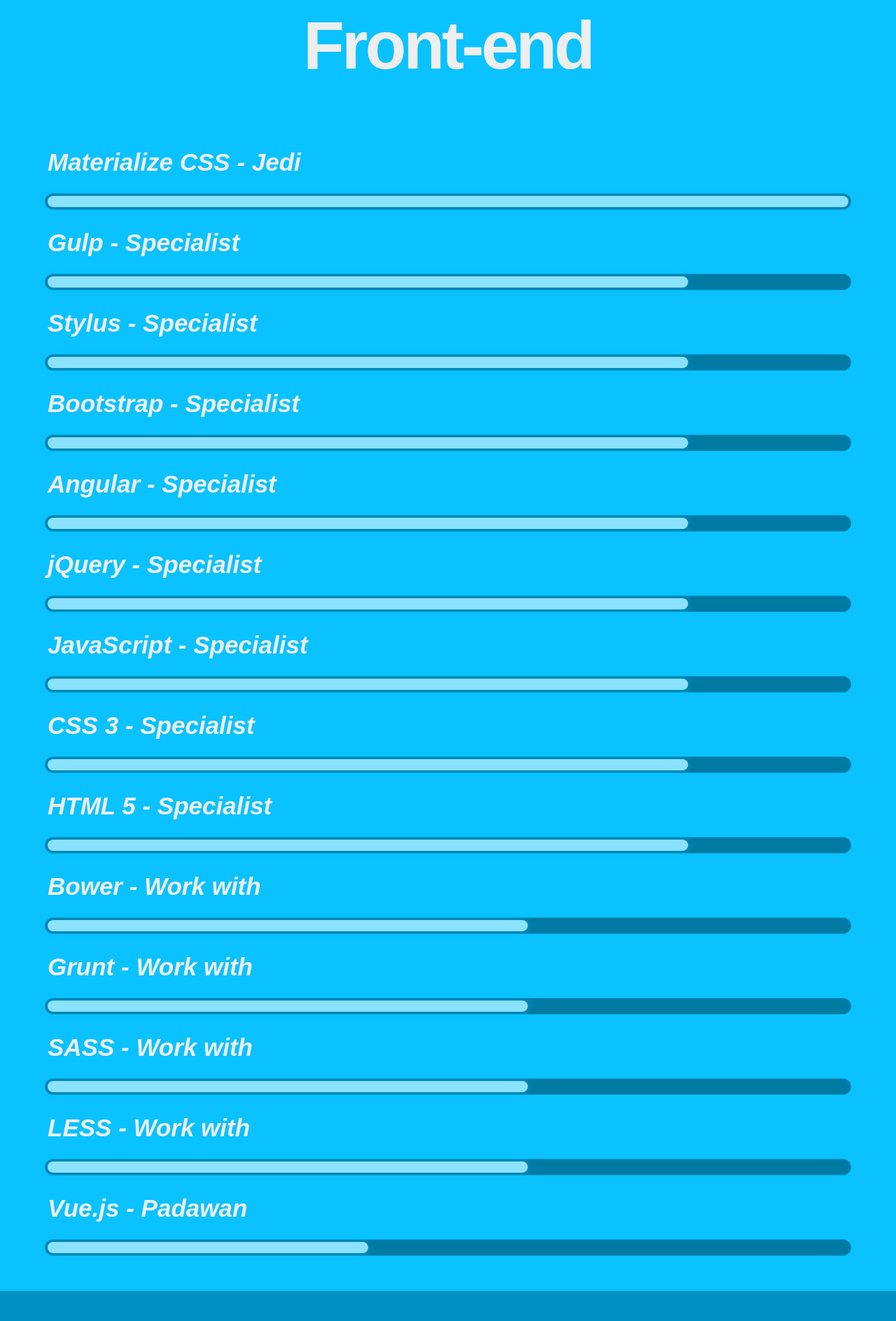
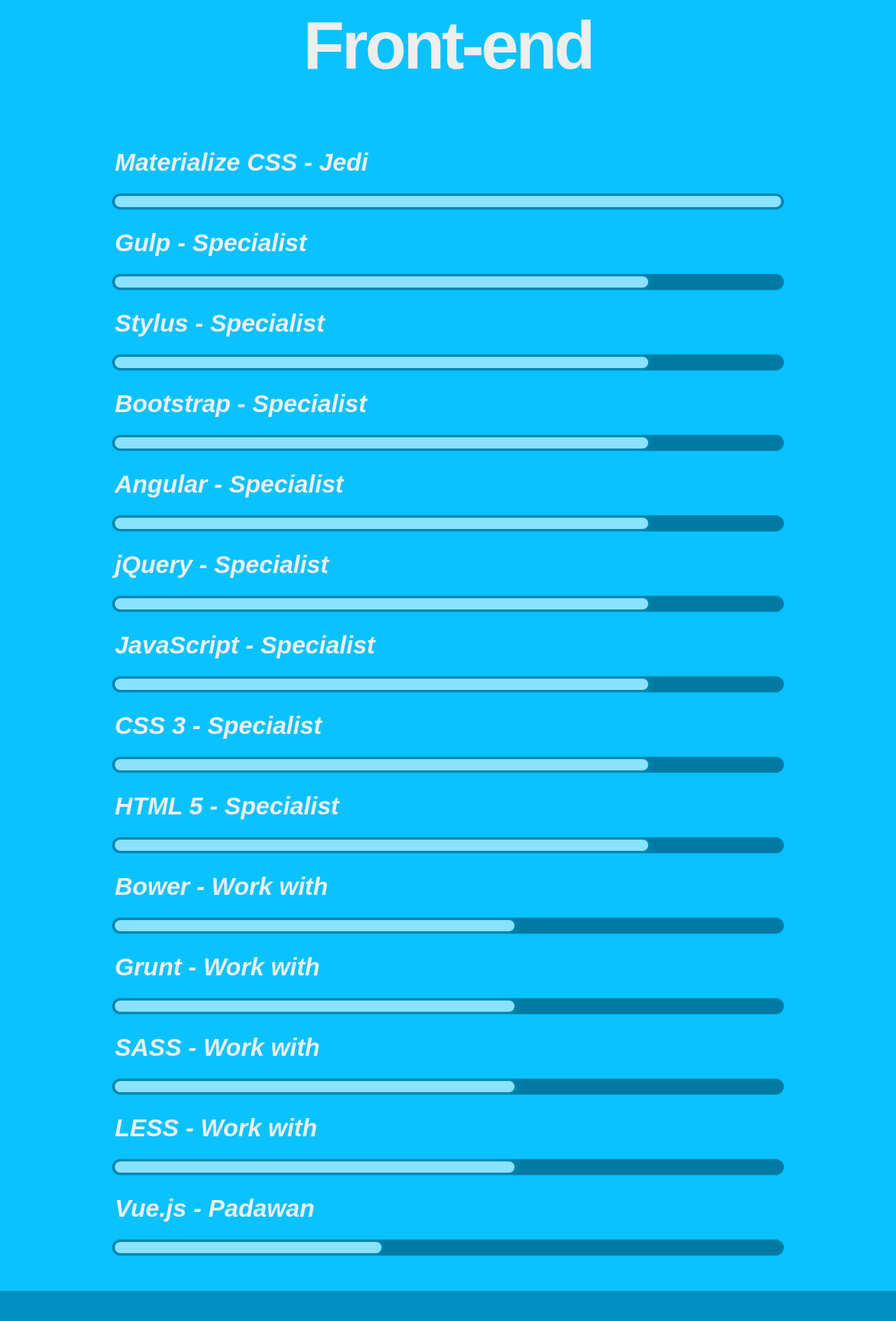
Before and after one commit to WendellAdriel/dev-curriculum, a Jekyll site: the page built from index.html, in a window 1280 px wide. Shown: the part 1926-3814 px from the top of the page at 70% size. Built offline with Jekyll 4.4.1, drawn with Linux system fonts in a browser that asks for light colours.

Commit message:
Fixing styles in larger devices and screens

```diff
--- a/css/_base.sass
+++ b/css/_base.sass
@@ -62,6 +62,13 @@
   margin-bottom: px-to-rem(30)
   padding: 0
   text-align: left
+
+  @include respond-to(large)
+    max-width: $max-content-width
+    margin:
+      left: auto
+      right: auto
+
 
 .skill
   $this-radius: $skill-bar-height + ($skill-inner-bar-gap * 2)
--- a/css/_contact.sass
+++ b/css/_contact.sass
@@ -6,6 +6,9 @@
   border: 0
   padding: 0
   margin: 0 auto
+
+  @include respond-to(large)
+    max-width: $max-content-width
 
 input,
 textarea
--- a/css/_variables.sass
+++ b/css/_variables.sass
@@ -4,6 +4,8 @@
 // Colors
 $primary: #eee
 $secondary: #222
+
+$max-content-width: 960px
 
 // Header settings
 $header-bg-color: $secondary
@@ -47,4 +49,4 @@
 
 // Others
 $transition-default: all 0.3s ease-in-out
-$breakpoints: (small: 592px, medium: 752px, large: 1088px, xlarge: 1312px, xxlarge: 1600px)
+$breakpoints: (medium: 600px, large: 1088px)
```
